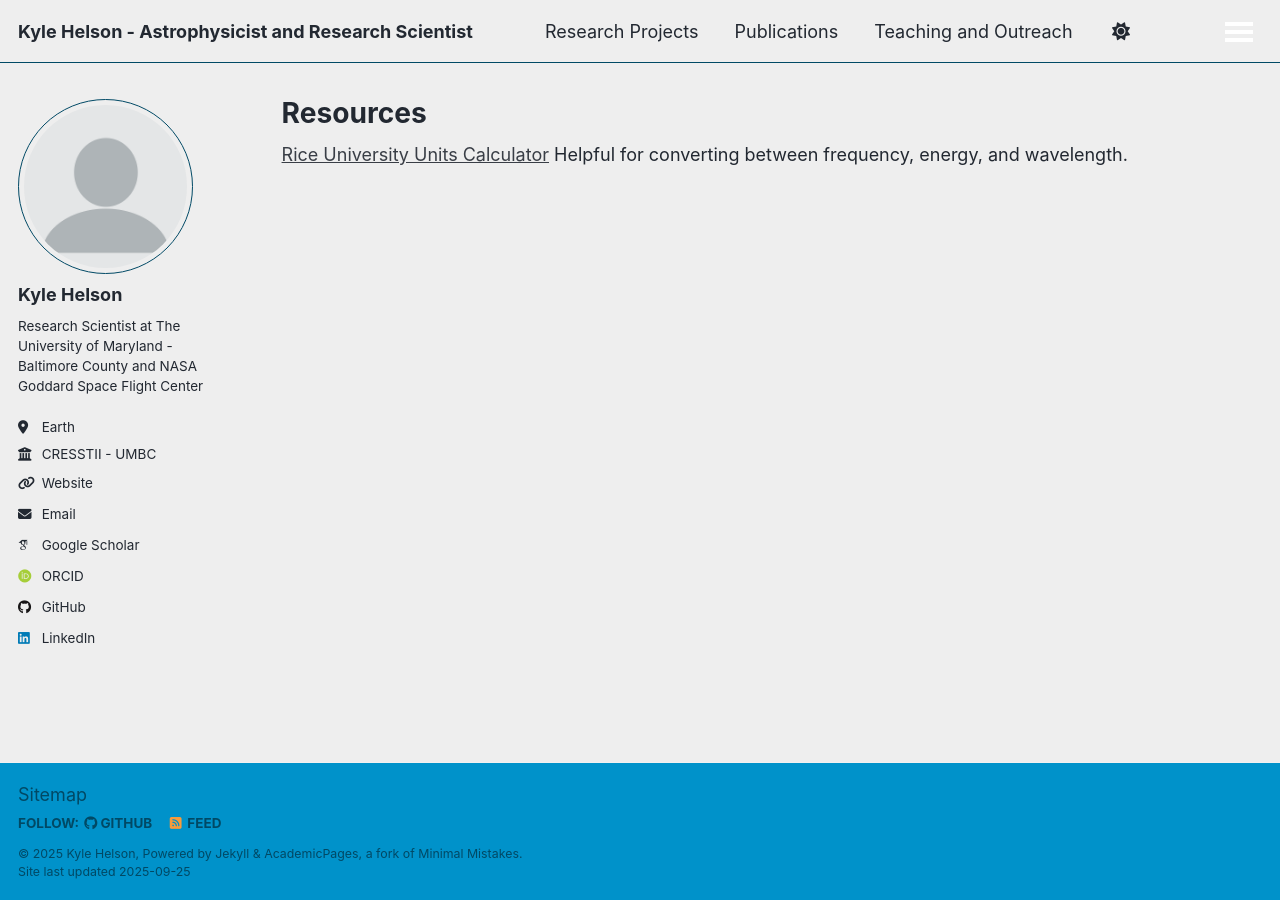
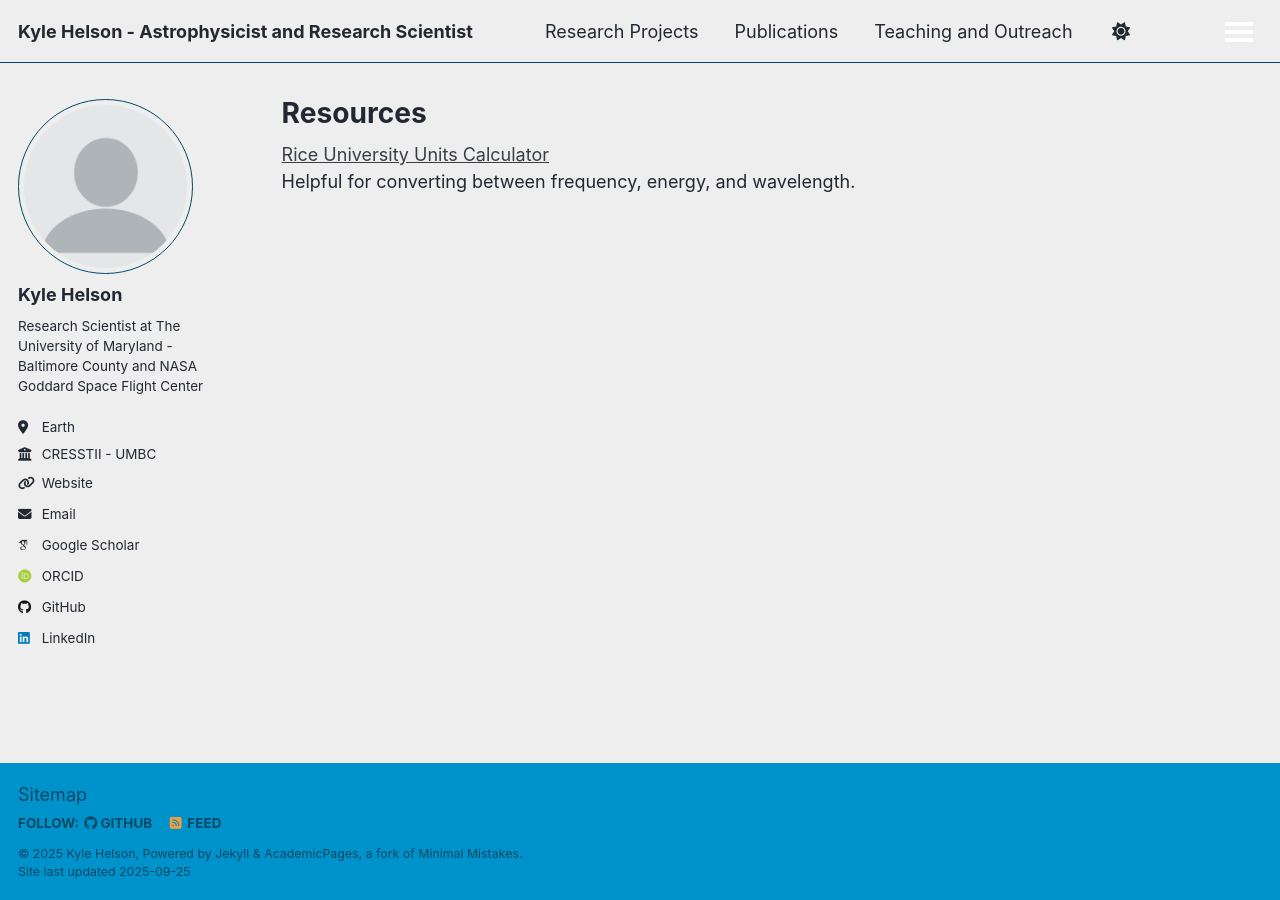
Before and after one commit to kylehelson/kylehelson.github.io, a Jekyll site: the page built from _pages/resources.html, in a window 1280 px wide. Built offline with Jekyll 4.4.1, drawn with Linux system fonts in a browser that asks for light colours; some web fonts are replaced; a script that is not in the unit is left out.

```diff
--- a/_pages/resources.html
+++ b/_pages/resources.html
@@ -7,4 +7,4 @@ author_profile: true
 
 
 <a href="https://halas.rice.edu/unit-conversions">Rice University Units Calculator</a>
-Helpful for converting between frequency, energy, and wavelength.
+<br>Helpful for converting between frequency, energy, and wavelength.
```
